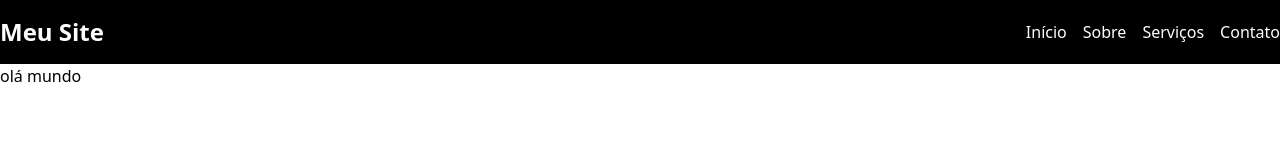
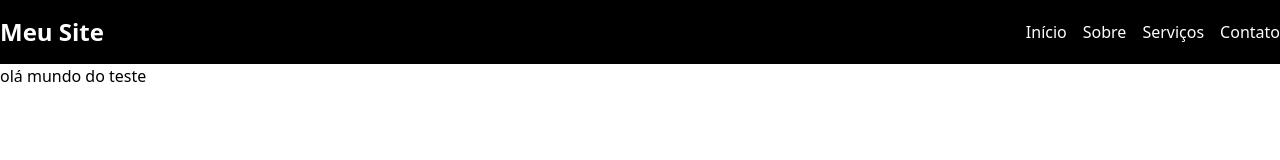
Before and after one commit to beno1234/Sorridents_Lp, a Next.js app: page / in a window 1280 px wide. Shown: the top 160 px of the page. Built offline with nearby package versions, Linux system fonts and the light colour scheme.

Commit message:
teste beno

```diff
--- a/pages/index.tsx
+++ b/pages/index.tsx
@@ -4,7 +4,7 @@ export default function Home() {
   return (
     <div>
       <Header />
-      olá mundo
+      olá mundo do teste
     </div>
   );
 }
```
